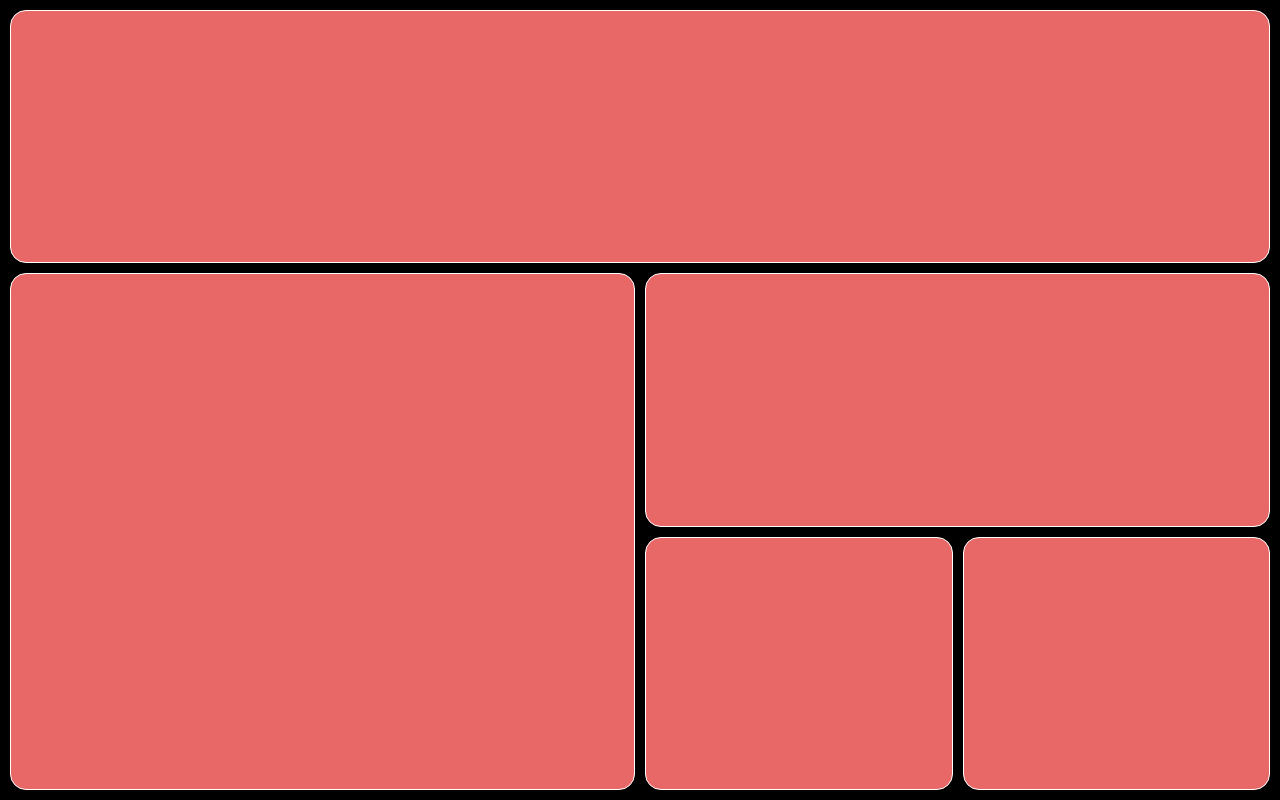
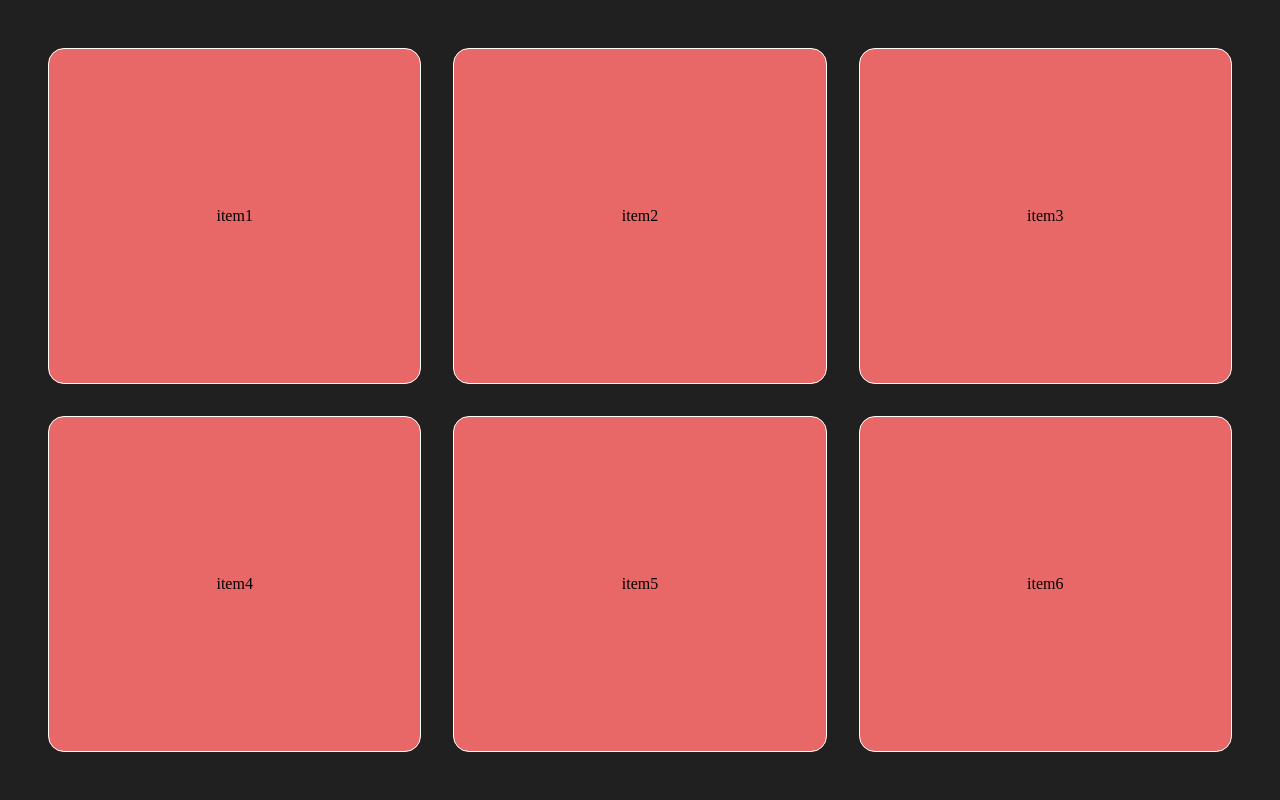
Before and after one commit to vishnupratap027/CSS_GRID_HANDS_ON, a plain HTML site: page index.html in a window 1280 px wide. Drawn offline with Linux system fonts and the light colour scheme.

Commit message:
Add files via upload

```diff
--- a/index.html
+++ b/index.html
@@ -3,16 +3,18 @@
 <head>
     <meta charset="UTF-8">
     <meta name="viewport" content="width=device-width, initial-scale=1.0">
-    <title>LAYOUT9</title>
+    <title>LAYOUT1</title>
     <link rel="stylesheet" href="style.css">
 </head>
 <body>
     <div class="container">
-        <div class="item header"></div>
-        <div class="item sidebar"></div>
-        <div class="item content1"></div>
-        <div class="item content2"></div>
-        <div class="item content3"></div>
+        <div class="items">item1</div>
+        <div class="items">item2</div>
+        <div class="items">item3</div>
+        <div class="items">item4</div>
+        <div class="items">item5</div>
+        <div class="items">item6</div>
     </div>
+
 </body>
 </html>
--- a/style.css
+++ b/style.css
@@ -4,34 +4,22 @@
     box-sizing: border-box;
 }
 .container{
+    height: 100vh;
+    width: 100vw;
+    background-color: rgb(33, 32, 32);
     display: grid;
-    grid-template-columns: repeat(4, 1fr);
-    grid-template-rows: repeat(3, 1fr);
-    gap: 10px;
-    height: 100vh;
-    padding: 10px;
-    width: 100vw;
-    background-color: black;
+    grid-template-rows: repeat(2,1fr);
+    grid-template-columns: repeat(3,1fr);
+    gap: 2rem;
+    padding: 3rem;
 }
-.item{
+.items{
     background-color: rgb(232, 104, 104);
+    height: 1fr;
+    width: 1fr;
     border-radius: 1rem;
     border:1px solid white;
     display: flex;
     justify-content: center;
     align-items: center;
 }
-.header{
-    grid-column-start: 1;
-    grid-column-end: 5;
-}
-.sidebar{
-    grid-row-start: 2;
-    grid-row-end: 4;
-    grid-column-start: 1;
-    grid-column-end: 3;
-}
-.content1{
-    grid-column-start: 3;
-    grid-column-end: 5;
-}
```
